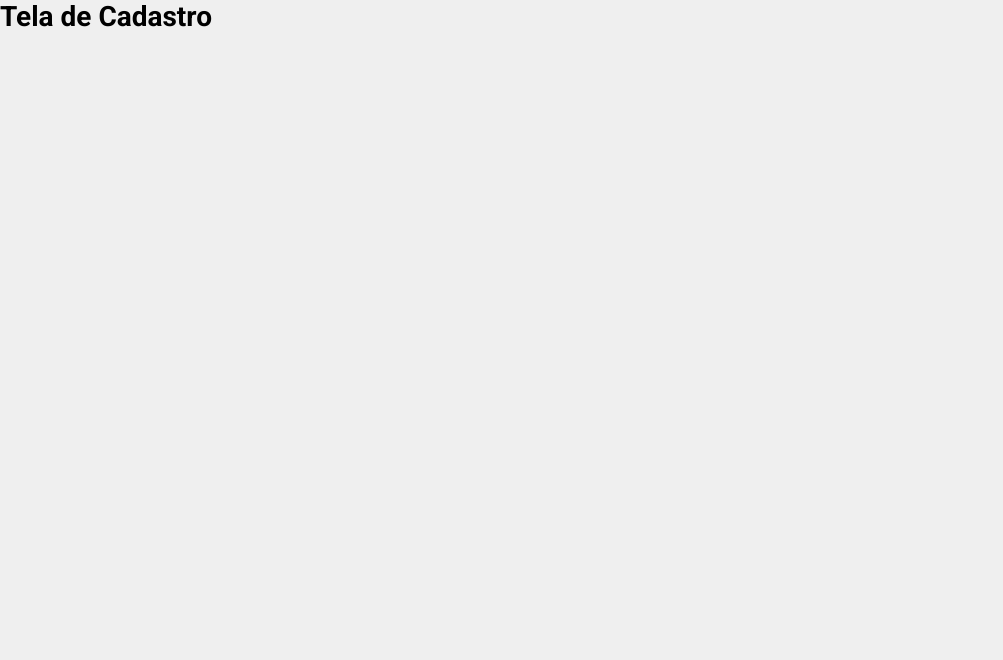
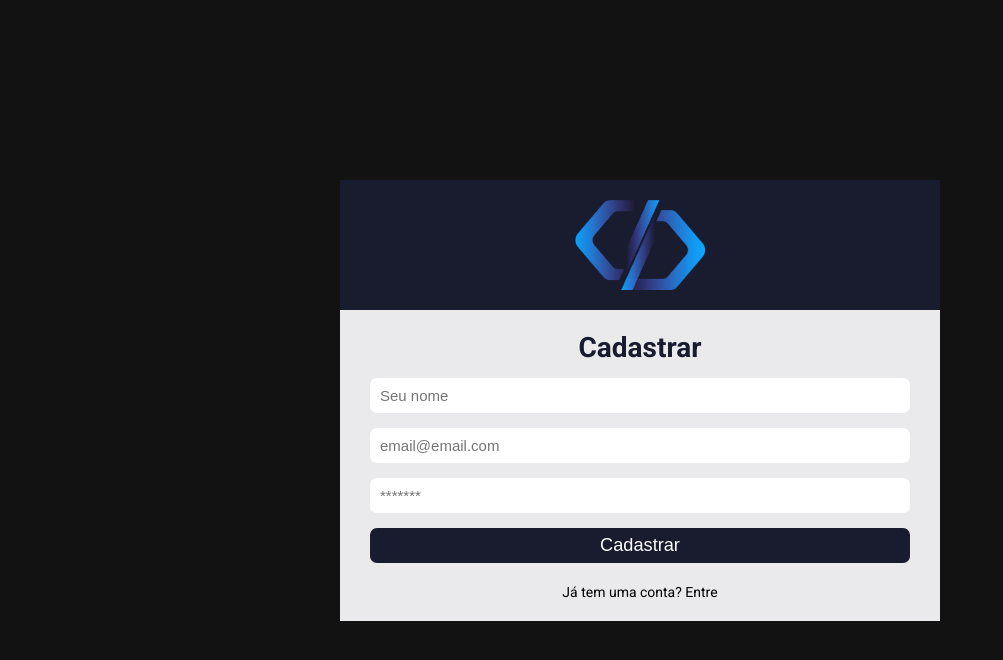
Before and after one commit to Viviane-13/Projetos-em-React, a React (Create React App) app in the folder sistema_de_chamados/: page /register in a window 1280 px wide. Shown: the top 660 px of the page, without its empty margins (0-1003 px from the left). Built offline with nearby package versions, Linux system fonts and the light colour scheme.

Commit message:
page cadastro

```diff
--- a/sistema_de_chamados/src/pages/SignUp/index.js
+++ b/sistema_de_chamados/src/pages/SignUp/index.js
@@ -1,7 +1,48 @@
+import { useState } from "react";
+import { Link } from "react-router-dom";
+
+import logo from "../../assets/logo.png";
+
 function SignUp() {
+  const [nome, setNome] = useState("");
+  const [email, setEmail] = useState("");
+  const [password, setPassword] = useState("");
+
+  function handleSubmit(e) {
+    e.preventDefault();
+    alert("Clicouuu");
+  }
+
   return (
-    <div>
-      <h1>Tela de Cadastro</h1>
+    <div className="container-center">
+      <div className="login">
+        <div className="login-area">
+          <img src={logo} alt="Sistema logo" />
+        </div>
+        <form onSubmit={handleSubmit}>
+          <h1>Cadastrar</h1>
+          <input
+            type="text"
+            placeholder="Seu nome"
+            value={nome}
+            onChange={(e) => setNome(e.target.value)}
+          />
+          <input
+            type="text"
+            placeholder="email@email.com"
+            value={email}
+            onChange={(e) => setEmail(e.target.value)}
+          />
+          <input
+            type="password"
+            placeholder="*******"
+            value={password}
+            onChange={(e) => setPassword(e.target.value)}
+          />
+          <button type="submit">Cadastrar</button>
+        </form>
+        <Link to="/">Já tem uma conta? Entre</Link>
+      </div>
     </div>
   );
 }
```
